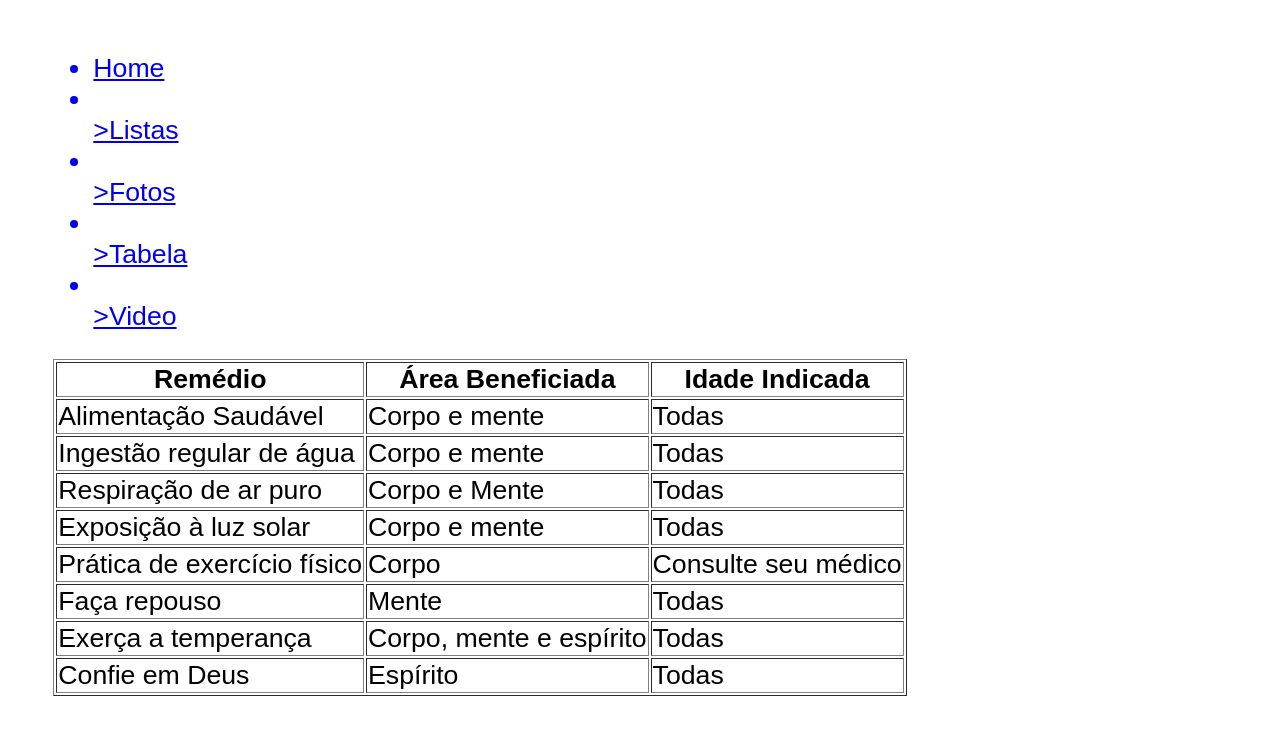
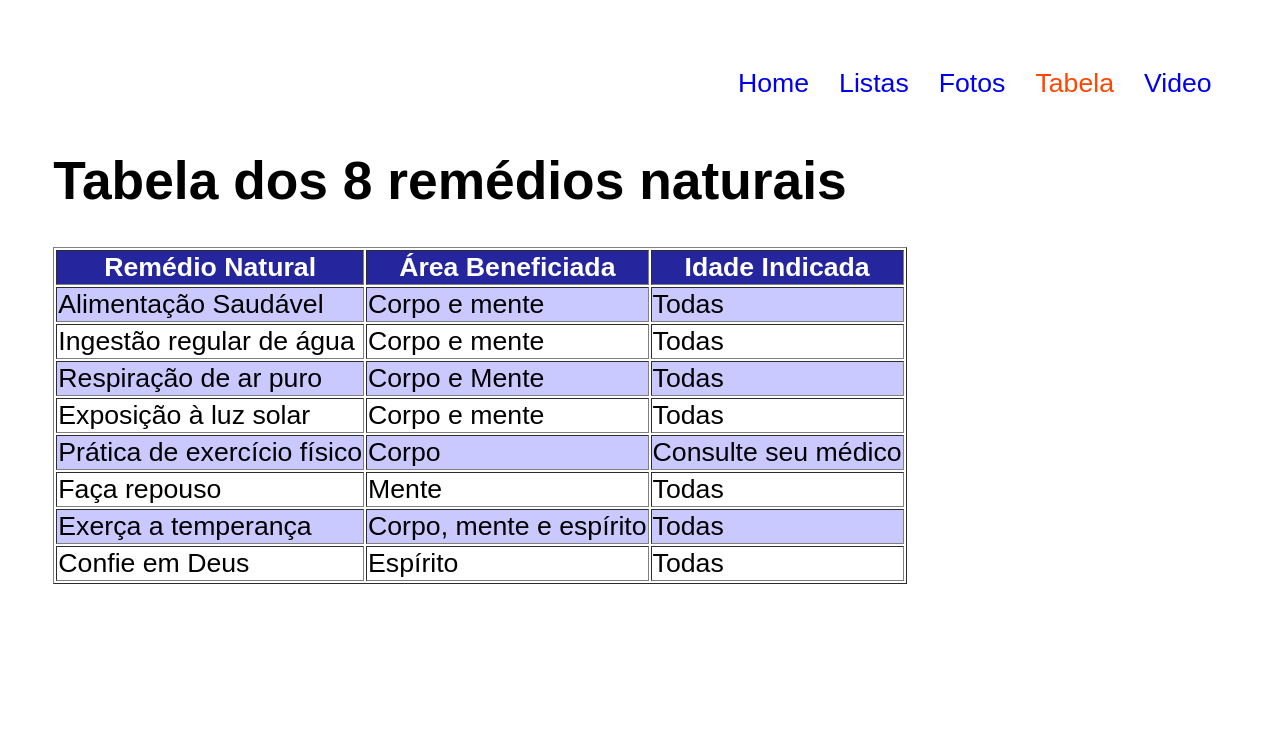
Before and after one commit to WillianMiranda7/SENAI-web-design, a plain HTML site: page HTML/25-tabela.html in a window 1280 px wide. Drawn offline with Linux system fonts and the light colour scheme.

Commit message:
HTML
01/02/2024

```diff
--- a/HTML/25-tabela.html
+++ b/HTML/25-tabela.html
@@ -8,29 +8,33 @@
 </head>
 
 <body>
+    <header>
+        <nav>
+            <ul>
+                <a href="25-index.html"><li class="menu">Home</li></a>
+                <a href="25-listas.html"><li class="menu">Listas</li></a>
+                <a href="25-fotos.html"><li class="menu">Fotos</li></a>
+                <a href="25-tabela.html"><li class="menu" id="ativo">Tabela</li></a>
+                <a href="25-video.html"><li class="menu">Video</li></a>
+            </ul>
+        </nav>
+    </header>
 
-    <nav>
-        <ul>
-            <a href="25-index.html"><li class="menu">Home</li></a>
-            <a href="25-listas.html"><li class="menu"></li>>Listas</li></a>
-            <a href="25-fotos.html"><li class="menu"></li>>Fotos</li></a>
-            <a href="25-tabela.html"><li class="menu"></li>>Tabela</li></a>
-            <a href="25-video.html"><li class="menu"></li>>Video</li></a>
-        </ul>
-    </nav>
+
 
     <main>
+        <h1>Tabela dos 8 remédios naturais</h1>
         <table border="">
             <thead>
                 <tr>
-                    <th>Remédio</th>
+                    <th>Remédio Natural</th>
                     <th>Área Beneficiada</th>
                     <th>Idade Indicada</th>
                 </tr>
             </thead>
 
             <tbody>
-                <tr>
+                <tr class="blue">
                     <td>Alimentação Saudável</td>
                     <td>Corpo e mente</td>
                     <td>Todas</td>
@@ -40,7 +44,7 @@
                     <td>Corpo e mente</td>
                     <td>Todas</td>
                 </tr>
-                <tr>
+                <tr class="blue">
                     <td>Respiração de ar puro</td>
                     <td>Corpo e Mente</td>
                     <td>Todas</td>
@@ -50,7 +54,7 @@
                     <td>Corpo e mente</td>
                     <td>Todas</td>
                 </tr>
-                <tr>
+                <tr class="blue">
                     <td>Prática de exercício físico</td>
                     <td>Corpo</td>
                     <td>Consulte seu médico</td>
@@ -60,7 +64,7 @@
                     <td>Mente</td>
                     <td>Todas</td>
                 </tr>
-                <tr>
+                <tr class="blue">
                     <td>Exerça a temperança</td>
                     <td>Corpo, mente e espírito</td>
                     <td>Todas</td>
@@ -77,11 +81,40 @@
 </body>
 
 <style>
+
     body {
         font-family: Arial, Helvetica, sans-serif;
         font-size: 20pt;
         margin: 2em;
     }
+    .menu{
+        list-style: none;
+        margin: 15px;
+    }
+
+    a{
+        text-decoration: none;
+    }
+
+    ul {
+        display: flex;
+        flex-direction: row;
+        justify-content: end;
+    }
+    h1{
+        white-space: nowrap;
+    }
+    #ativo{
+        color: orangered;
+    }
+    .blue{
+        background-color: rgba(0, 0, 255, 0.212);
+    }
+    thead{
+        color: white;
+        background-color: rgb(37, 37, 158);
+    }
+
 </style>
 
 </html>
```
Also changed, not shown: HTML/25-fotos.html (+22 -5 lines), HTML/25-index.html (+31 -10 lines), HTML/25-listas.html (+32 -7 lines), HTML/25-video.html (+34 -5 lines).
